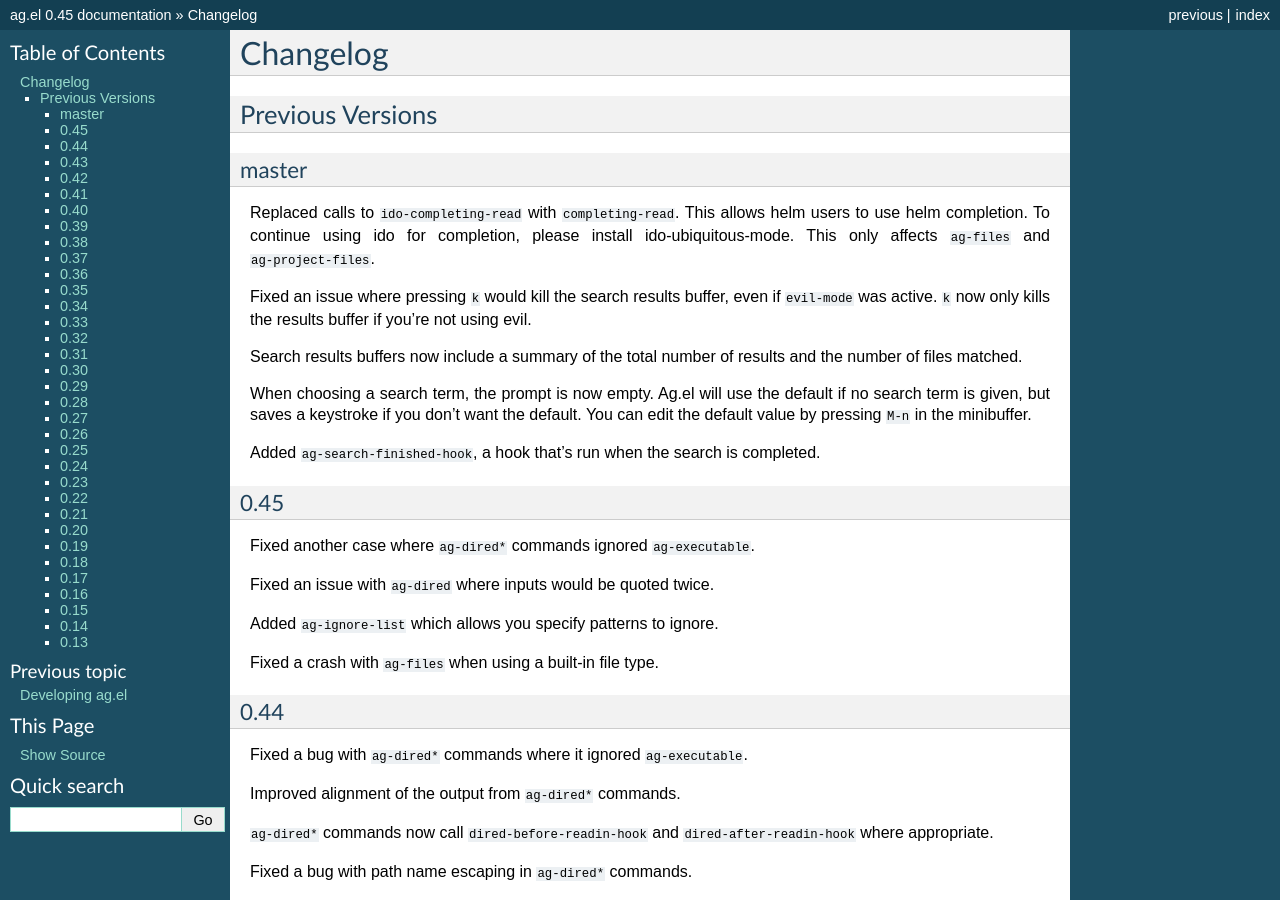
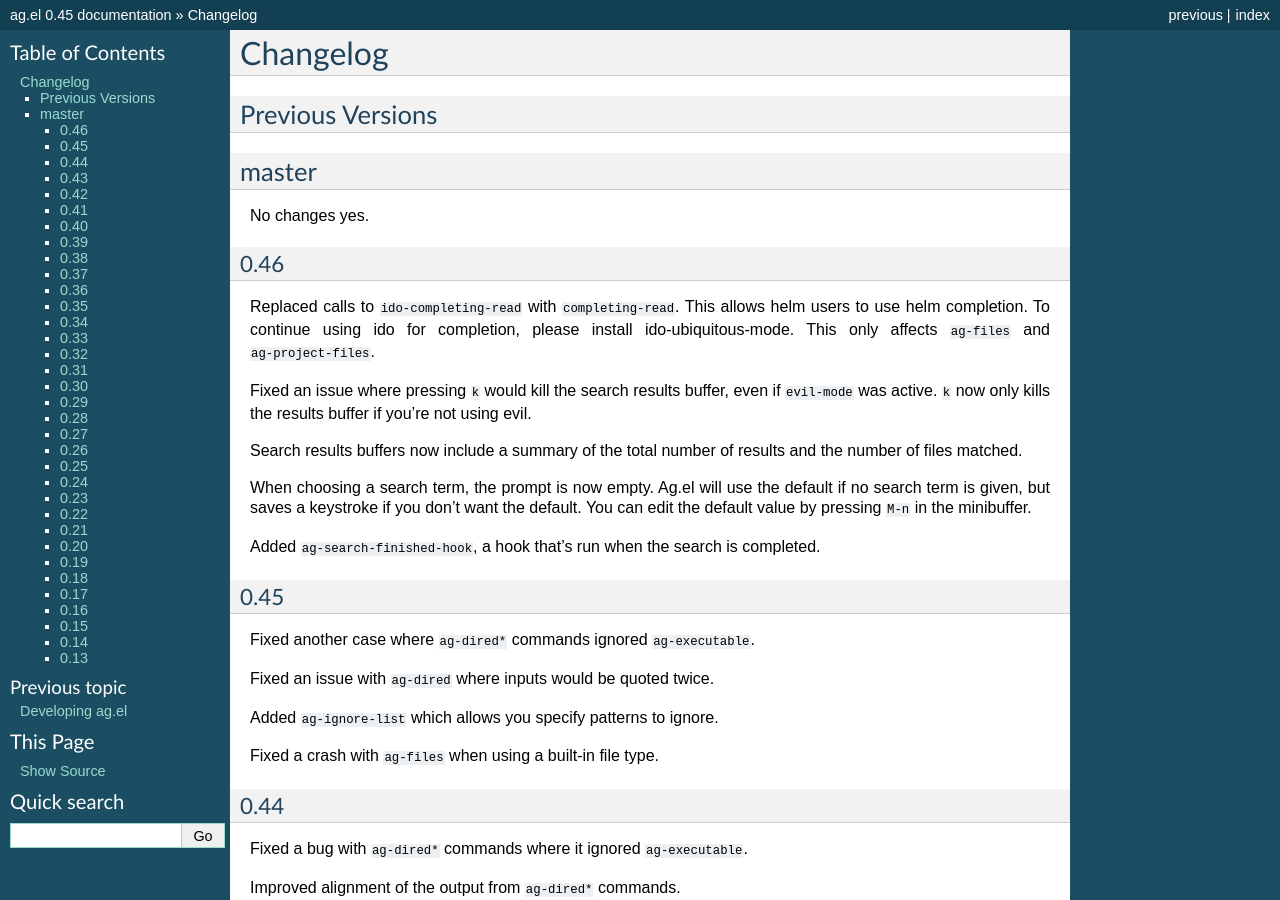
Before and after one commit to Wilfred/ag.el, a Sphinx documentation site: the page built from docs/changelog.rst, in a window 1280 px wide and 900 px high. Built offline with Sphinx 7.4.7, drawn with Linux system fonts in a browser that asks for light colours.

Commit message:
Rolling version now we've released 0.46.

```diff
--- a/docs/changelog.rst
+++ b/docs/changelog.rst
@@ -5,7 +5,12 @@ Previous Versions
 -----------------
 
 master
-~~~~~~
+------
+
+No changes yes.
+
+0.46
+~~~~
 
 Replaced calls to ``ido-completing-read`` with
 ``completing-read``. This allows helm users to use helm completion. To
```
Also changed, not shown: 1 other file.
